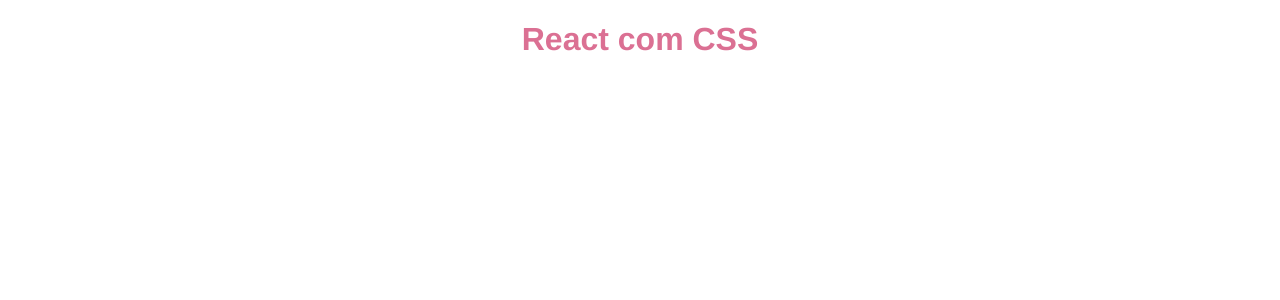
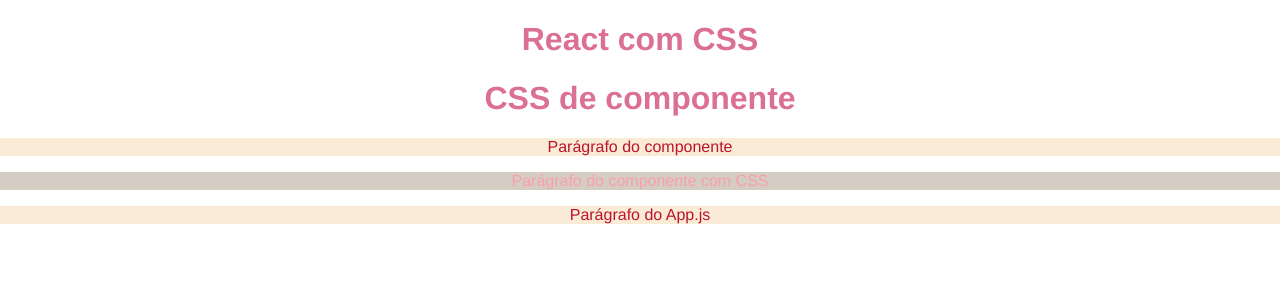
Before and after one commit to Antonio-Marquess/Curso_React, a React (Create React App) app in the folder 4_CSS_REACT/css_react/: page / in a window 1280 px wide. Shown: the top 300 px of the page. Built offline with nearby package versions, Linux system fonts and the light colour scheme.

Commit message:
CSS componentes

```diff
--- a/4_CSS_REACT/css_react/src/App.js
+++ b/4_CSS_REACT/css_react/src/App.js
@@ -1,9 +1,14 @@
 import './App.css';
+import MyComponent from './components/MyComponent';
 
 function App() {
   return (
     <div className="App">
+        {/*CSS global*/}
         <h1>React com CSS</h1>
+        {/*CSS de componente*/}
+        <MyComponent />
+        <p>Parágrafo do App.js</p>
     </div>
   );
 }
--- /dev/null
+++ b/4_CSS_REACT/css_react/src/components/MyComponent.css
@@ -0,0 +1,9 @@
+p {
+    color: rgb(187, 20, 48);
+    background-color: antiquewhite;
+}
+
+.my-comp-paragraph {
+    color: rgb(249, 158, 173);
+    background-color: rgb(213, 205, 196);
+}
--- /dev/null
+++ b/4_CSS_REACT/css_react/src/components/MyComponent.js
@@ -0,0 +1,13 @@
+import './MyComponent.css'
+const MyComponent = () => {
+  return (
+    <div>
+        <h1>CSS de componente</h1>
+        <p>Parágrafo do componente</p>
+        <p className="my-comp-paragraph">Parágrafo do componente com CSS </p>
+
+    </div>
+  )
+}
+
+export default MyComponent
```
